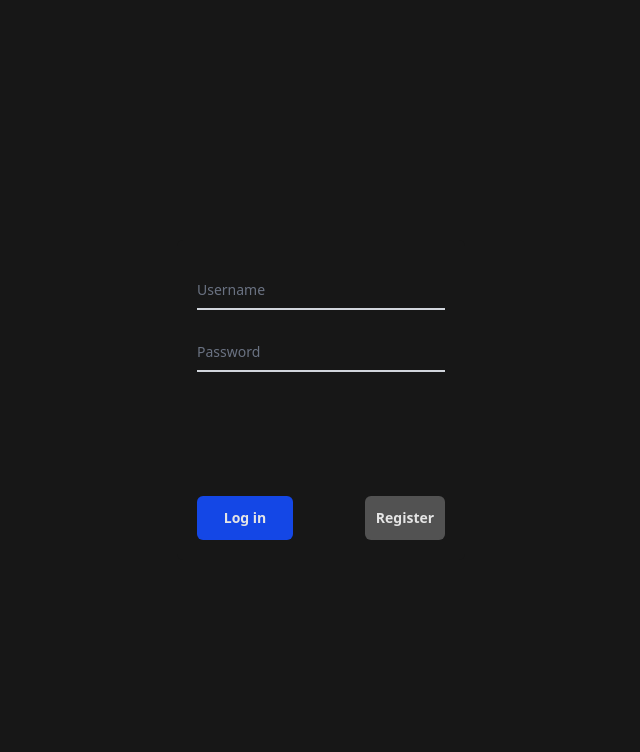
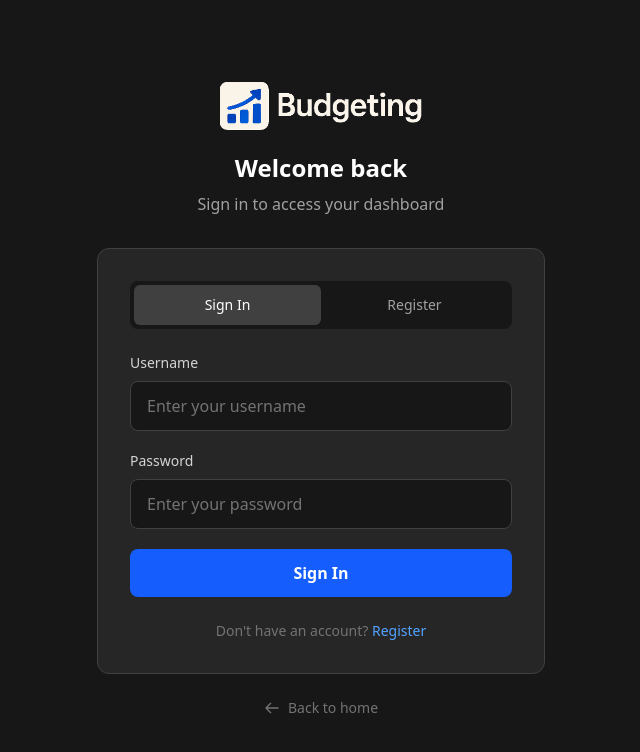
Before and after one commit to ErikAndreasKlokk/Budgeting, a SvelteKit app: page /auth in a window 1280 px wide. Shown: the top 752 px of the page, without its empty margins (319-959 px from the left). Built offline with nearby package versions, Linux system fonts and the light colour scheme; no server answers.

Commit message:
feat: redesigned the auth page

```diff
--- a/src/routes/auth/+page.server.ts
+++ b/src/routes/auth/+page.server.ts
@@ -56,12 +56,22 @@ export const actions: Actions = {
         const formData = await event.request.formData();
         const username = formData.get('username');
         const password = formData.get('password');
+        const confirmPassword = formData.get('confirmPassword');
 
         if (!validateUsername(username)) {
-            return fail(400, { message: 'Invalid username' });
+            return fail(400, { message: 'Invalid username (3-31 characters, letters, numbers, _ and - only)' });
         }
         if (!validatePassword(password)) {
-            return fail(400, { message: 'Invalid password' });
+            return fail(400, { message: 'Password must be 4-255 characters' });
+        }
+        if (password !== confirmPassword) {
+            return fail(400, { message: 'Passwords do not match' });
+        }
+
+        // Check if username already exists
+        const existingUser = await db.select().from(table.user).where(eq(table.user.username, username));
+        if (existingUser.length > 0) {
+            return fail(400, { message: 'Username already taken' });
         }
 
         const userId = generateUserId();
--- a/src/routes/auth/+page.svelte
+++ b/src/routes/auth/+page.svelte
@@ -3,22 +3,184 @@
 	import type { ActionData } from './$types';
 
 	let { form }: { form: ActionData } = $props();
+
+	let isLogin = $state(true);
+	let password = $state('');
+	let confirmPassword = $state('');
+
+	// Client-side password match check
+	function passwordsMatch(): boolean {
+		return password === confirmPassword;
+	}
 </script>
 
-<form action="?/login" method="post" class="w-72 mx-auto flex flex-col bg-neutral-900 rounded-md p-5 h-80 fixed top-1/2 left-1/2 -translate-y-1/2 -translate-x-1/2" use:enhance>
-	<div class="relative z-0 w-full mb-5 group mt-2">
-		<input autocomplete="off" type="text" name="username" id="username" class="block py-2.5 px-0 w-full text-sm text-gray-900 bg-transparent border-0 border-b-2 border-gray-300 appearance-none dark:text-white dark:border-gray-600 dark:focus:border-blue-500 focus:outline-none focus:ring-0 focus:border-blue-600 peer" placeholder=" " required />
-		<label for="username" class="peer-focus:font-medium absolute text-sm text-gray-500 dark:text-gray-400 duration-300 transform -translate-y-6 scale-75 top-3 -z-10 origin-[0] peer-focus:start-0 rtl:peer-focus:translate-x-1/4 rtl:peer-focus:left-auto peer-focus:text-blue-600 peer-focus:dark:text-blue-500 peer-placeholder-shown:scale-100 peer-placeholder-shown:translate-y-0 peer-focus:scale-75 peer-focus:-translate-y-6">Username</label>
+<div class="min-h-screen w-full flex items-center justify-center bg-neutral-900 px-4">
+	<div class="w-full max-w-md">
+		<!-- Logo and title -->
+		<div class="text-center mb-8">
+			<a href="/" class="inline-block mb-4">
+				<img class="h-12 mx-auto" src="/2.png" alt="Logo">
+			</a>
+			<h1 class="text-2xl font-bold text-white">
+				{isLogin ? 'Welcome back' : 'Create an account'}
+			</h1>
+			<p class="text-neutral-400 mt-2">
+				{isLogin ? 'Sign in to access your dashboard' : 'Get started with your financial journey'}
+			</p>
+		</div>
+
+		<!-- Auth card -->
+		<div class="bg-neutral-800 rounded-xl border border-neutral-700 p-8">
+			<!-- Tab switcher -->
+			<div class="flex mb-6 bg-neutral-900 rounded-lg p-1">
+				<button
+					type="button"
+					onclick={() => isLogin = true}
+					class="flex-1 py-2.5 text-sm font-medium rounded-md transition-colors cursor-pointer {isLogin ? 'bg-neutral-700 text-white' : 'text-neutral-400 hover:text-neutral-200'}"
+				>
+					Sign In
+				</button>
+				<button
+					type="button"
+					onclick={() => isLogin = false}
+					class="flex-1 py-2.5 text-sm font-medium rounded-md transition-colors cursor-pointer {!isLogin ? 'bg-neutral-700 text-white' : 'text-neutral-400 hover:text-neutral-200'}"
+				>
+					Register
+				</button>
+			</div>
+
+			<!-- Error message -->
+			{#if form?.message}
+				<div class="mb-6 p-3 rounded-lg bg-red-900/30 border border-red-800 text-red-300 text-sm flex items-center gap-2">
+					<svg class="w-5 h-5 flex-shrink-0" fill="none" stroke="currentColor" viewBox="0 0 24 24">
+						<path stroke-linecap="round" stroke-linejoin="round" stroke-width="2" d="M12 8v4m0 4h.01M21 12a9 9 0 11-18 0 9 9 0 0118 0z"></path>
+					</svg>
+					{form.message}
+				</div>
+			{/if}
+
+			<!-- Login Form -->
+			{#if isLogin}
+				<form action="?/login" method="post" class="space-y-5" use:enhance>
+					<div>
+						<label for="login-username" class="block text-sm font-medium text-neutral-300 mb-2">Username</label>
+						<input
+							type="text"
+							name="username"
+							id="login-username"
+							autocomplete="username"
+							required
+							class="w-full px-4 py-3 rounded-lg bg-neutral-900 border border-neutral-700 text-white placeholder-neutral-500 focus:outline-none focus:ring-2 focus:ring-blue-500 focus:border-transparent transition-colors"
+							placeholder="Enter your username"
+						/>
+					</div>
+					<div>
+						<label for="login-password" class="block text-sm font-medium text-neutral-300 mb-2">Password</label>
+						<input
+							type="password"
+							name="password"
+							id="login-password"
+							autocomplete="current-password"
+							required
+							class="w-full px-4 py-3 rounded-lg bg-neutral-900 border border-neutral-700 text-white placeholder-neutral-500 focus:outline-none focus:ring-2 focus:ring-blue-500 focus:border-transparent transition-colors"
+							placeholder="Enter your password"
+						/>
+					</div>
+					<button
+						type="submit"
+						class="w-full py-3 px-4 rounded-lg bg-blue-600 hover:bg-blue-700 text-white font-semibold transition-colors cursor-pointer"
+					>
+						Sign In
+					</button>
+				</form>
+			{:else}
+				<!-- Register Form -->
+				<form action="?/register" method="post" class="space-y-5" use:enhance>
+					<div>
+						<label for="register-username" class="block text-sm font-medium text-neutral-300 mb-2">Username</label>
+						<input
+							type="text"
+							name="username"
+							id="register-username"
+							autocomplete="username"
+							required
+							class="w-full px-4 py-3 rounded-lg bg-neutral-900 border border-neutral-700 text-white placeholder-neutral-500 focus:outline-none focus:ring-2 focus:ring-blue-500 focus:border-transparent transition-colors"
+							placeholder="Choose a username"
+						/>
+						<p class="mt-1.5 text-xs text-neutral-500">3-31 characters, letters, numbers, _ and - only</p>
+					</div>
+					<div>
+						<label for="register-password" class="block text-sm font-medium text-neutral-300 mb-2">Password</label>
+						<input
+							type="password"
+							name="password"
+							id="register-password"
+							autocomplete="new-password"
+							required
+							bind:value={password}
+							class="w-full px-4 py-3 rounded-lg bg-neutral-900 border border-neutral-700 text-white placeholder-neutral-500 focus:outline-none focus:ring-2 focus:ring-blue-500 focus:border-transparent transition-colors"
+							placeholder="Create a password"
+						/>
+						<p class="mt-1.5 text-xs text-neutral-500">Minimum 4 characters</p>
+					</div>
+					<div>
+						<label for="register-confirm-password" class="block text-sm font-medium text-neutral-300 mb-2">Confirm Password</label>
+						<input
+							type="password"
+							name="confirmPassword"
+							id="register-confirm-password"
+							autocomplete="new-password"
+							required
+							bind:value={confirmPassword}
+							class="w-full px-4 py-3 rounded-lg bg-neutral-900 border transition-colors {confirmPassword && !passwordsMatch() ? 'border-red-500 focus:ring-red-500' : 'border-neutral-700 focus:ring-blue-500'} text-white placeholder-neutral-500 focus:outline-none focus:ring-2 focus:border-transparent"
+							placeholder="Confirm your password"
+						/>
+						{#if confirmPassword && !passwordsMatch()}
+							<p class="mt-1.5 text-xs text-red-400 flex items-center gap-1">
+								<svg class="w-3 h-3" fill="currentColor" viewBox="0 0 20 20">
+									<path fill-rule="evenodd" d="M18 10a8 8 0 11-16 0 8 8 0 0116 0zm-7 4a1 1 0 11-2 0 1 1 0 012 0zm-1-9a1 1 0 00-1 1v4a1 1 0 102 0V6a1 1 0 00-1-1z" clip-rule="evenodd"></path>
+								</svg>
+								Passwords do not match
+							</p>
+						{:else if confirmPassword && passwordsMatch()}
+							<p class="mt-1.5 text-xs text-emerald-400 flex items-center gap-1">
+								<svg class="w-3 h-3" fill="currentColor" viewBox="0 0 20 20">
+									<path fill-rule="evenodd" d="M10 18a8 8 0 100-16 8 8 0 000 16zm3.707-9.293a1 1 0 00-1.414-1.414L9 10.586 7.707 9.293a1 1 0 00-1.414 1.414l2 2a1 1 0 001.414 0l4-4z" clip-rule="evenodd"></path>
+								</svg>
+								Passwords match
+							</p>
+						{/if}
+					</div>
+					<button
+						type="submit"
+						disabled={!passwordsMatch() && confirmPassword !== ''}
+						class="w-full py-3 px-4 rounded-lg bg-blue-600 hover:bg-blue-700 text-white font-semibold transition-colors cursor-pointer disabled:opacity-50 disabled:cursor-not-allowed"
+					>
+						Create Account
+					</button>
+				</form>
+			{/if}
+
+			<!-- Footer text -->
+			<p class="mt-6 text-center text-sm text-neutral-500">
+				{#if isLogin}
+					Don't have an account?
+					<button type="button" onclick={() => isLogin = false} class="text-blue-400 hover:text-blue-300 font-medium cursor-pointer">Register</button>
+				{:else}
+					Already have an account?
+					<button type="button" onclick={() => isLogin = true} class="text-blue-400 hover:text-blue-300 font-medium cursor-pointer">Sign in</button>
+				{/if}
+			</p>
+		</div>
+
+		<!-- Back to home -->
+		<p class="mt-6 text-center">
+			<a href="/" class="text-sm text-neutral-500 hover:text-neutral-300 transition-colors flex items-center justify-center gap-2">
+				<svg class="w-4 h-4" fill="none" stroke="currentColor" viewBox="0 0 24 24">
+					<path stroke-linecap="round" stroke-linejoin="round" stroke-width="2" d="M10 19l-7-7m0 0l7-7m-7 7h18"></path>
+				</svg>
+				Back to home
+			</a>
+		</p>
 	</div>
-	<div class="relative z-0 w-full mb-5 group">
-		<input autocomplete="off" type="password" name="password" id="password" class="block py-2.5 px-0 w-full text-sm text-gray-900 bg-transparent border-0 border-b-2 border-gray-300 appearance-none dark:text-white dark:border-gray-600 dark:focus:border-blue-500 focus:outline-none focus:ring-0 focus:border-blue-600 peer" placeholder=" " required />
-		<label for="password" class="peer-focus:font-medium absolute text-sm text-gray-500 dark:text-gray-400 duration-300 transform -translate-y-6 scale-75 top-3 -z-10 origin-[0] peer-focus:start-0 rtl:peer-focus:translate-x-1/4 peer-focus:text-blue-600 peer-focus:dark:text-blue-500 peer-placeholder-shown:scale-100 peer-placeholder-shown:translate-y-0 peer-focus:scale-75 peer-focus:-translate-y-6">Password</label>
-	</div>
-	{#if form?.message}
-		<p class=" italic"><span class=" not-italic font-semibold text-red-600">Error:</span> {form?.message ?? ''}</p>
-	{/if}
-	<div class=" mt-10">
-		<button type="submit" class=" bg-blue-700 cursor-pointer py-3 px-2 rounded-md text-sm font-semibold active:scale-95 absolute bottom-5 left-5 hover:bg-blue-800 w-24">Log in</button>
-		<button type="submit" formaction="?/register" class=" text-neutral-200 bg-neutral-600 cursor-pointer py-3 px-2 rounded-md text-sm font-semibold active:scale-95 absolute bottom-5 right-5 hover:bg-neutral-700 w-20">Register</button>
-	</div>
-  </form>
+</div>
```
